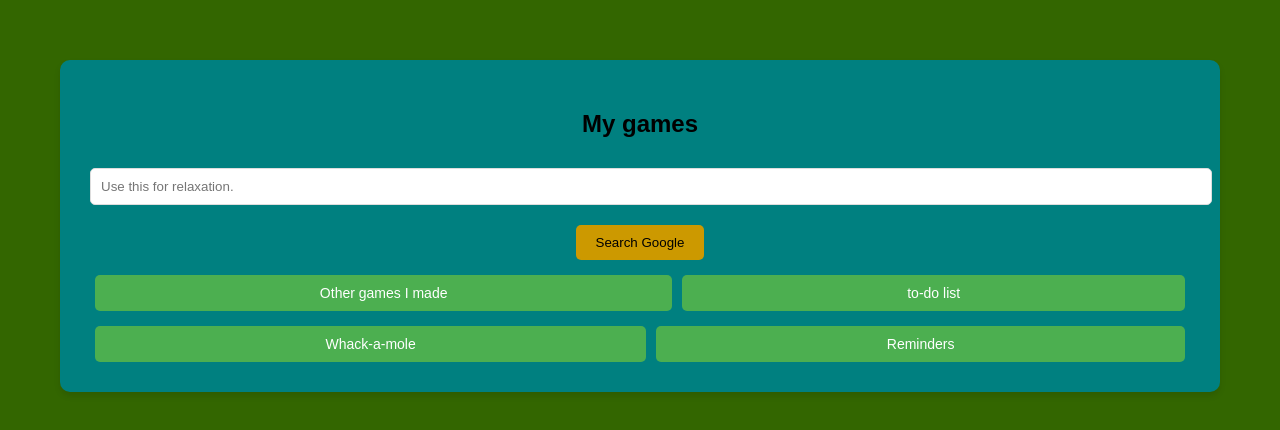
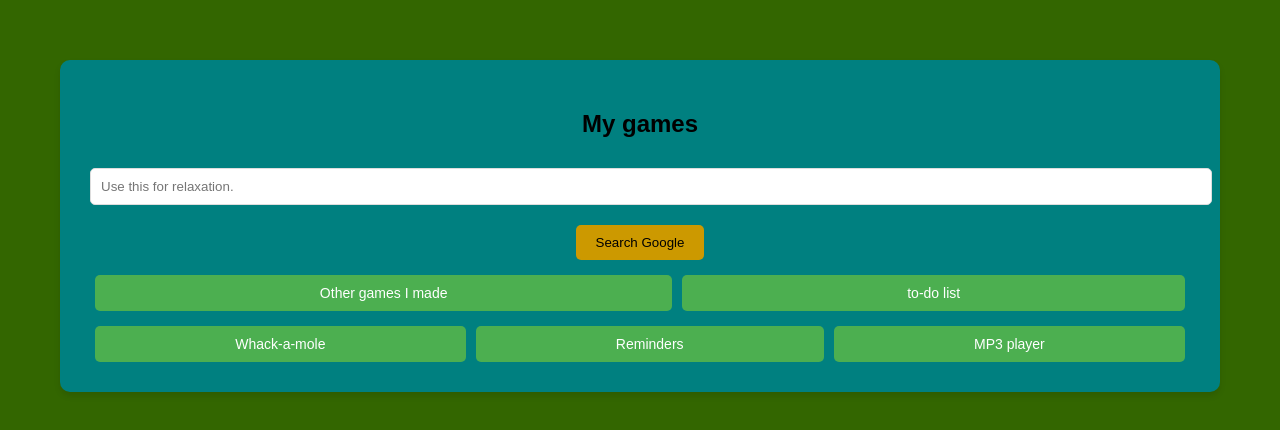
Before and after one commit to marcoroscioli/see-more-games, a plain HTML site: page index.html in a window 1280 px wide. Shown: the part 174-604 px from the top of the page. Drawn offline with Linux system fonts and the light colour scheme.

Commit message:
Update index.html

```diff
--- a/index.html
+++ b/index.html
@@ -103,6 +103,7 @@
         <div class="button-group">
              <button class="quick-link" onclick="quickRedirect('https://marcoroscioli.github.io/Whack-a-mole/')">Whack-a-mole</button>
             <button class="quick-link" onclick="quickRedirect('https://marcoroscioli.github.io/reminder-thang/')">Reminders</button>
+            <button class="quick-link" onclick="quickRedirect('https://marcoroscioli.github.io/testmp3/')">MP3 player</button>
        </div>
     </div>
 </body>
```
